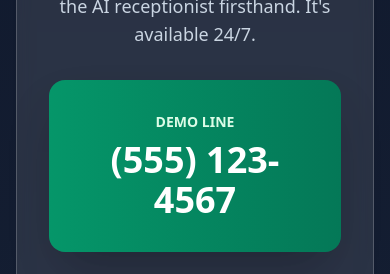
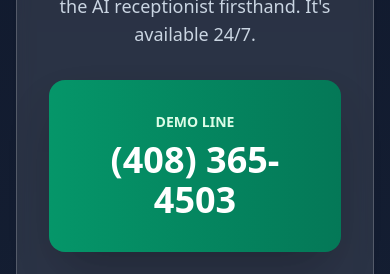
Before and after one commit to GreenlineAI/greenlineai-frontend, a Next.js app: page / in a window 390 px wide. Shown: the part 11060-11334 px from the top of the page. Built offline with nearby package versions, Linux system fonts and the light colour scheme.

Commit message:
chore: update phone number to (408) 365-4503
🤖 Generated with [Claude Code](https://claude.com/claude-code)

Co-Authored-By: Claude <noreply@anthropic.com>

```diff
--- a/components/Demo.tsx
+++ b/components/Demo.tsx
@@ -5,7 +5,7 @@ import Button from "./ui/Button";
 import Card from "./ui/Card";
 
 export default function Demo() {
-  const demoPhone = process.env.NEXT_PUBLIC_DEMO_PHONE || "(555) 123-4567";
+  const demoPhone = process.env.NEXT_PUBLIC_DEMO_PHONE || "(408) 365-4503";
 
   const handleCallDemo = () => {
     window.location.href = `tel:${demoPhone}`;
--- a/components/FinalCTA.tsx
+++ b/components/FinalCTA.tsx
@@ -4,7 +4,7 @@ import { Phone, Calendar, Clock, DollarSign, CheckCircle } from "lucide-react";
 import Button from "./ui/Button";
 
 export default function FinalCTA() {
-  const demoPhone = process.env.NEXT_PUBLIC_DEMO_PHONE || "(555) 123-4567";
+  const demoPhone = process.env.NEXT_PUBLIC_DEMO_PHONE || "(408) 365-4503";
 
   const handleBookDemo = () => {
     const calendlyUrl = process.env.NEXT_PUBLIC_CALENDLY_URL || "#contact";
--- a/components/Footer.tsx
+++ b/components/Footer.tsx
@@ -126,11 +126,11 @@ export default function Footer() {
               </li>
               <li>
                 <a
-                  href="tel:+15551234567"
+                  href="tel:+14083654503"
                   className="flex items-center gap-2 text-slate-400 hover:text-primary-400 transition-colors"
                 >
                   <Phone className="h-4 w-4" />
-                  (555) 123-4567
+                  (408) 365-4503
                 </a>
               </li>
               <li>
```
